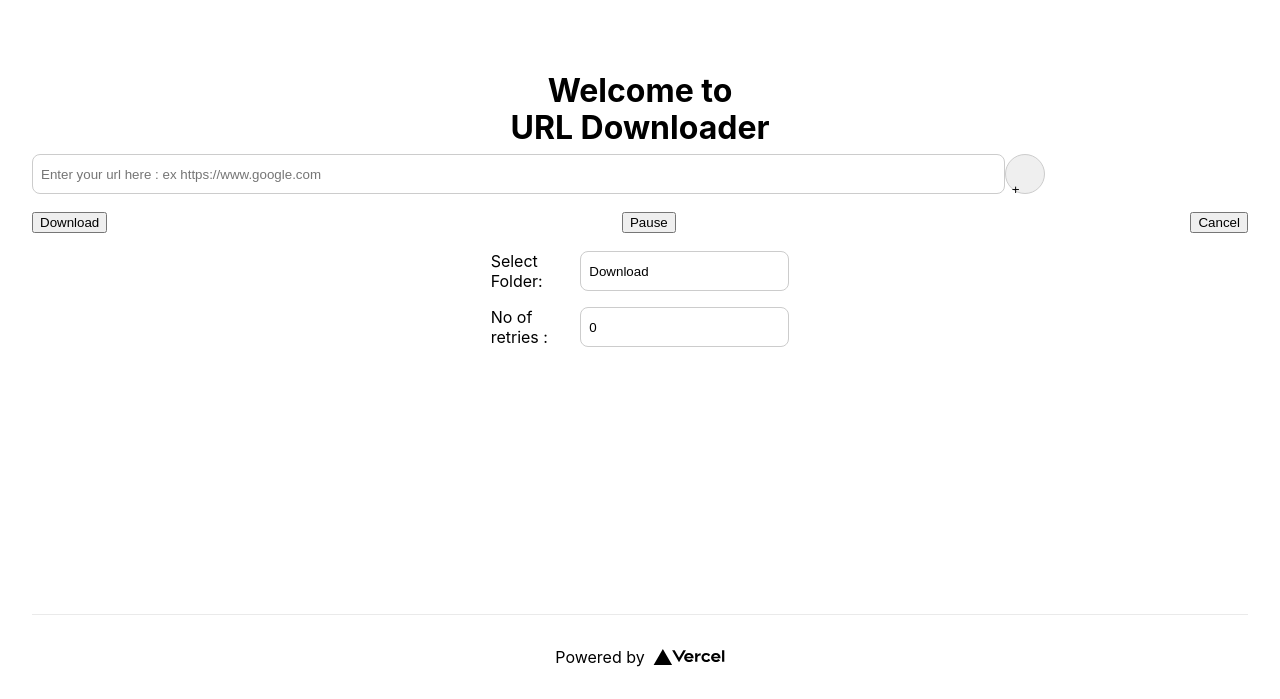
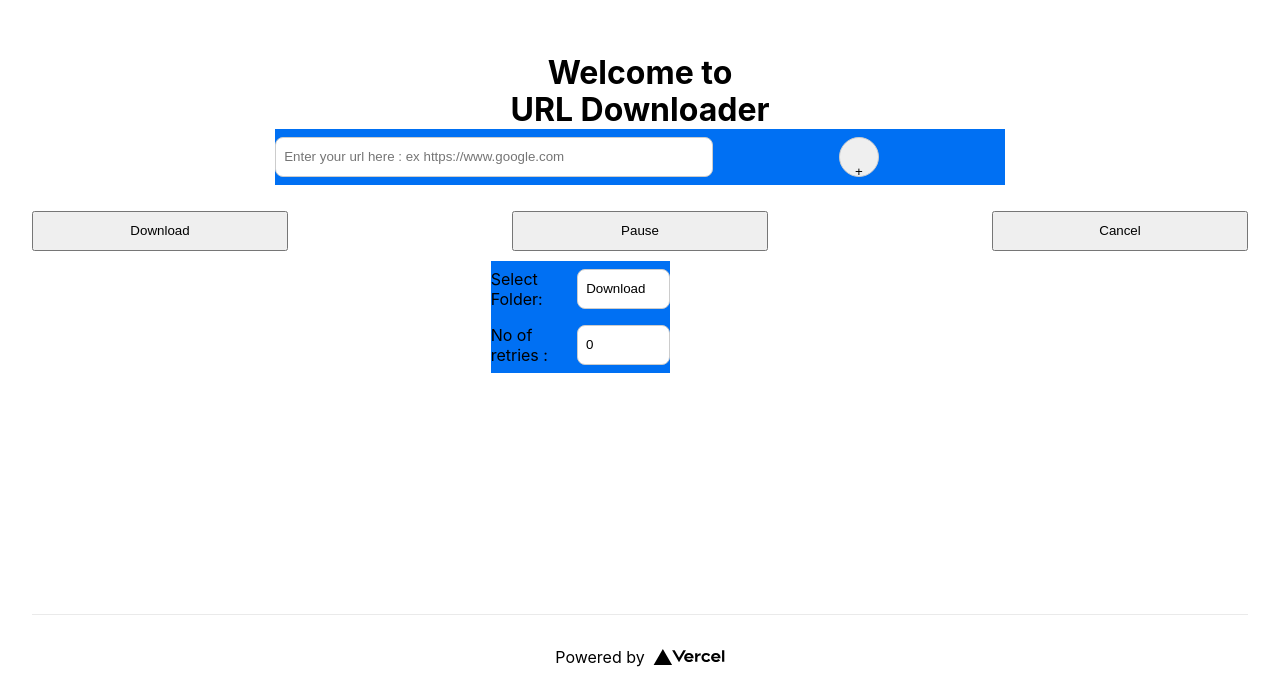
Before and after one commit to farhan-ibrahim/next-url-downloader, a Next.js app: page / in a window 1280 px wide. Shown: the part 186-885 px from the top of the page. Built offline with nearby package versions, Linux system fonts and the light colour scheme.

Commit message:
💄 update : styling

```diff
--- a/styles/Home.module.css
+++ b/styles/Home.module.css
@@ -12,30 +12,32 @@
   align-items: center;
 }
 
+.item {
+  display: flex;
+  flex-direction:row;
+  justify-content:'center';
+  padding: 8px 0;
+  width:60%;
+  background-color: #0070f3;
+}
+
 .input {
+  align-self: center;
   padding: 0.5rem;
-  width: 80%;
+  width: 60%;
   height: 5vh;
   border: 1px solid #ccc;
   border-radius: 8px;
-  /* margin-bottom: 1rem; */
-  padding: 8px;
-  /* margin-top: 10px; */
 }
 
-.item {
-  display: flex;
-  flex-direction:'row';
-  align-items:'center';
-  justify-content:'space-between';
-  padding: 8px 0;
-  width:100%;
+.button {
+  width: 20vw;
+  height: 5vh;
+  margin-top: 1rem;
 }
 
 .addBtn {
-  display: flex;
-  flex-direction: column;
-  align-items:'center';
+  margin: auto;
   justify-content:'center';
   border: 1px solid #ccc;
   border-radius: 2.5vh;
```
